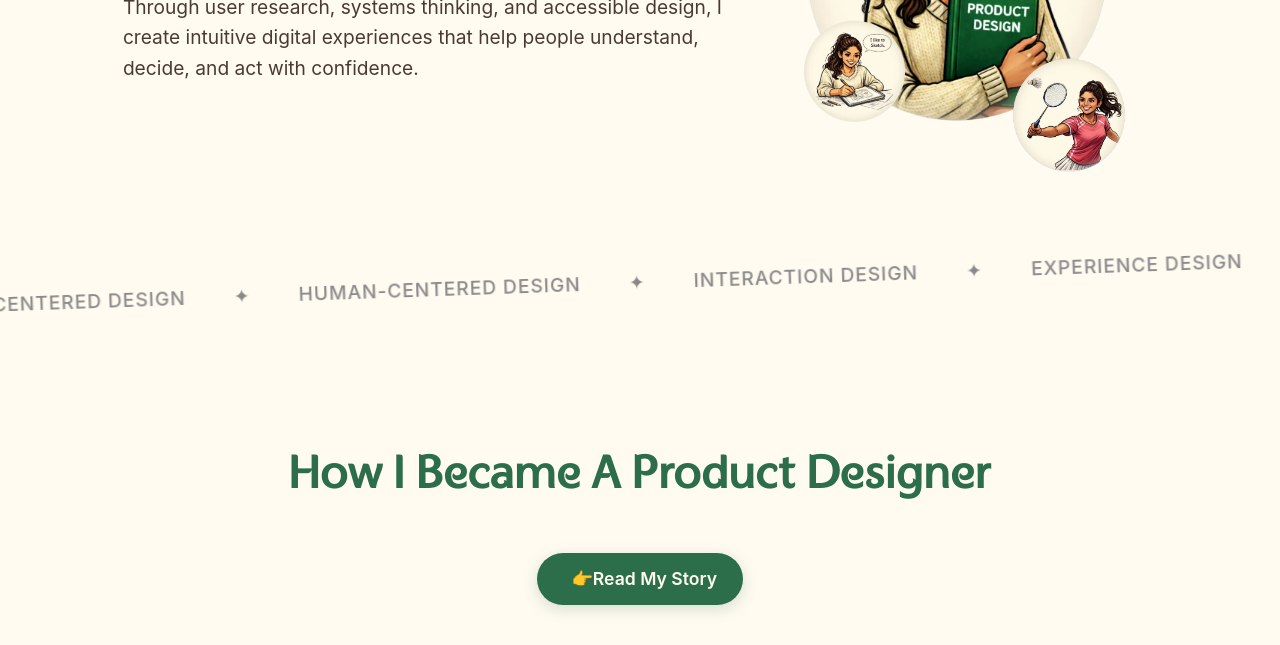
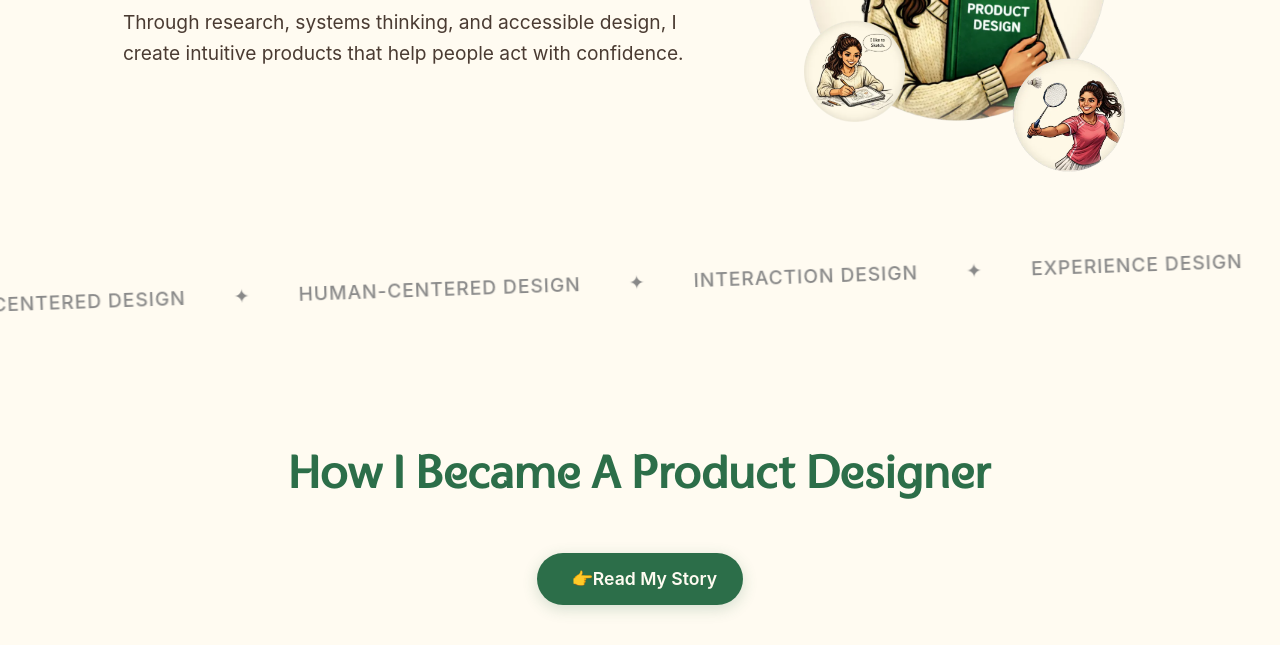
Before and after one commit to vijitharajan2024-hash/Portfolio-, a plain HTML site: page index.html in a window 1280 px wide. Shown: the part 455-1100 px from the top of the page. Drawn offline with Linux system fonts and the light colour scheme.

Commit message:
Refine hero subheading subtext

```diff
--- a/index.html
+++ b/index.html
@@ -43,7 +43,7 @@
                 <p class="kicker"><span class="typing-text">Hello 👋, I’m Vijitha.</span></p>
                 <h1>I help users move<br>from confusion to clarity.</h1>
 
-                <p class="subheading">Through user research, systems thinking, and accessible design, I create intuitive digital experiences that help people understand, decide, and act with confidence.</p>
+                <p class="subheading">Through research, systems thinking, and accessible design, I create intuitive products that help people act with confidence.</p>
 
 
             </div>
```
